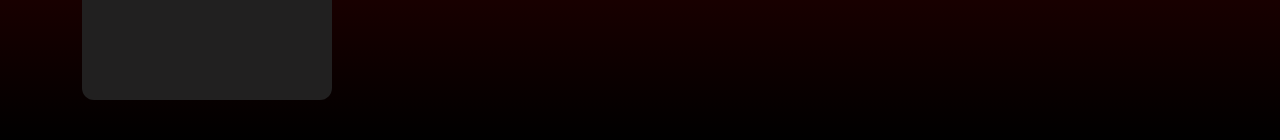
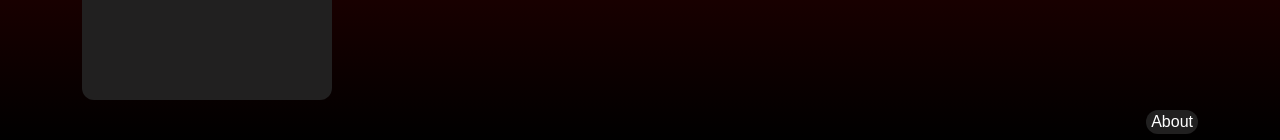
Before and after one commit to nedasadamavicius/web-application, a Django app: page /artist/1/ in a window 1280 px wide. Shown: the part 660-800 px from the top of the page. Run offline with Django 5.2, Linux system fonts and the light colour scheme; parts of the project's set-up code (start-up, migrations or seed data) failed here and were passed over; some libraries are stand-ins or nearby versions.

Commit message:
added back 'about' page

```diff
--- a/WebProject/WebApplication/templates/WebApplication/artist.html
+++ b/WebProject/WebApplication/templates/WebApplication/artist.html
@@ -39,3 +39,7 @@
     </div>
     {% endif %}
 {% endblock %}
+
+{% block footer %}
+    <a href="{% url 'about' %}">About</a>
+{% endblock %}
--- a/WebProject/WebApplication/templates/WebApplication/home.html
+++ b/WebProject/WebApplication/templates/WebApplication/home.html
@@ -81,3 +81,7 @@
     {% endif %}
 {% endif %}
 {% endblock %}
+
+{% block footer %}
+    <a href="{% url 'about' %}">About</a>
+{% endblock %}
--- a/WebProject/WebApplication/templates/WebApplication/landing.html
+++ b/WebProject/WebApplication/templates/WebApplication/landing.html
@@ -64,3 +64,7 @@
     {% endif %}
 {% endif %}
 {% endblock %}
+
+{% block footer %}
+    <a href="{% url 'about' %}">About</a>
+{% endblock %}
--- a/WebProject/WebApplication/templates/base.html
+++ b/WebProject/WebApplication/templates/base.html
@@ -50,7 +50,6 @@
         <footer>
             {% block footer %}
             <!-- Default footer if none provided-->
-             <a href=""></a>
             {% endblock %}
         </footer>
     </div>
```
